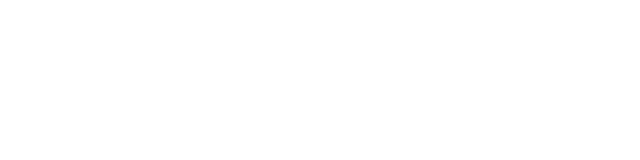
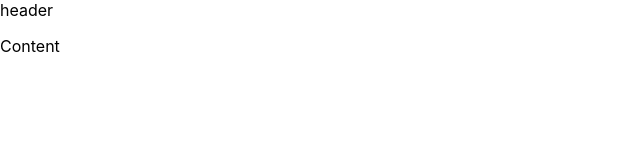
Before and after one commit to ts-dart/portfolio, a React (Create React App) app in the folder app/: page / in a window 1280 px wide. Before the commit this address had no page. Shown: the top 160 px of the page, without its empty margins (0-640 px from the left). Built offline with nearby package versions, Linux system fonts and the light colour scheme.

Commit message:
feat: foi adicionada a rota "/"

```diff
--- a/app/src/Router.tsx
+++ b/app/src/Router.tsx
@@ -5,7 +5,8 @@
     return(
         <BrowserRouter>
             <Routes>
-                <Route path='home' element={ <Home/> }/>
+                <Route path='/' element={ <Home/> }/>
+                <Route path='/home' element={ <Home/> }/>
             </Routes>
         </BrowserRouter>
     );
```
